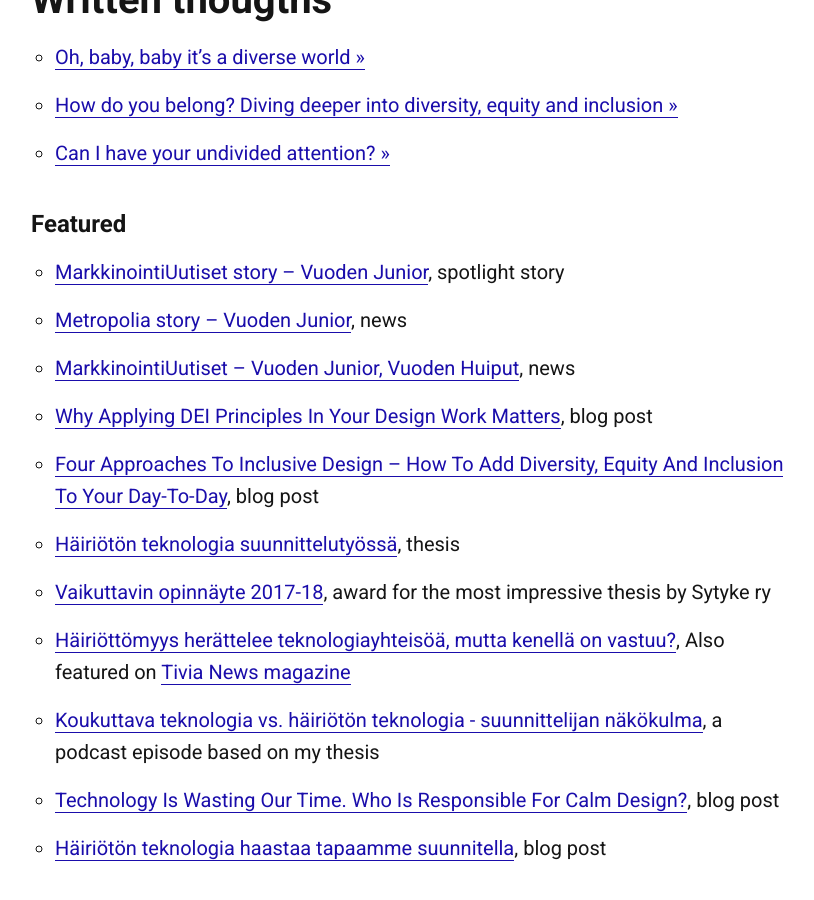
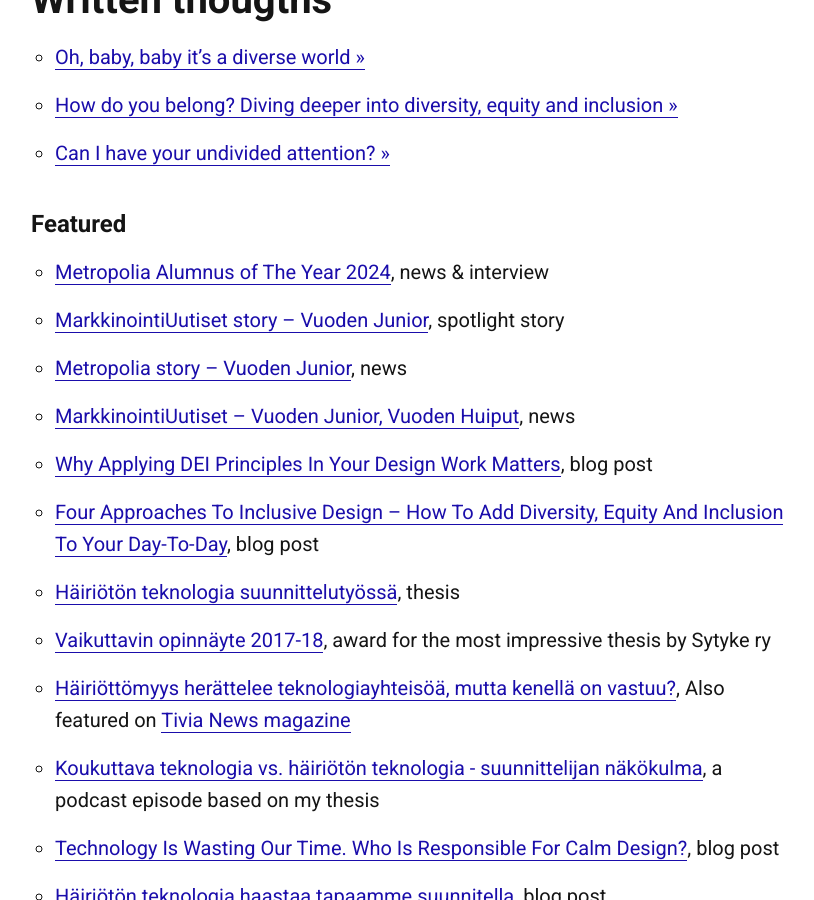
Before and after one commit to jesseu/jesseu.github.io, a Jekyll site: the page built from index.html, in a window 1280 px wide and 900 px high, scrolled down 2988 px. Shown: the whole window, without its empty margins (129-943 px from the left). Built offline with Jekyll 4.4.1, drawn with Linux system fonts in a browser that asks for light colours.

Commit message:
Update index.html

```diff
--- a/index.html
+++ b/index.html
@@ -107,6 +107,7 @@
 
 		<h3 id="calm-design">Featured</h3>
 			<ul>
+				<li><a href="https://www.metropolia.fi/fi/metropoliasta/ajankohtaista/uutiset/suunnittelija-jesse-ukkonen-on-metropolian-vuoden-alumni-2024-opin-metropoliassa-kriittista-ajattelukykya" target="_blank" rel="noopener">Metropolia Alumnus of The Year 2024</a>, news & interview</li>
 				<li><a href="https://www.markkinointiuutiset.fi/artikkelit/teemme-tiedostamattomasti-ihmisia-ulossulkevia-palveluita-sanoo-vuoden-huippujen-vuoden-juniorina-palkittu-jesse-ukkonen" target="_blank" rel="noopener">MarkkinointiUutiset story – Vuoden Junior</a>, spotlight story</li>
 				<li><a href="https://www.metropolia.fi/fi/metropoliasta/ajankohtaista/uutiset/metropolian-digitaalisen-muotoilun-alumnille-jesse-ukkoselle-vuoden-junior-palkinto-luovien-alojen-vuoden-huiput-suunnittelukilpailussa" target="_blank" rel="noopener">Metropolia story – Vuoden Junior</a>, news</li>
 				<li><a href="https://www.markkinointiuutiset.fi/artikkelit/vuoden-huiput--kilpailun-grand-prix-voittajaksi-selviytyi-tbwa-helsingin-suunnittelema-itameren-suojeluun-keskittyva-kampanja---katso-ketka-kaikki-juhlivat-huipulla" target="_blank" rel="noopener">MarkkinointiUutiset – Vuoden Junior, Vuoden Huiput</a>, news</li>
```
